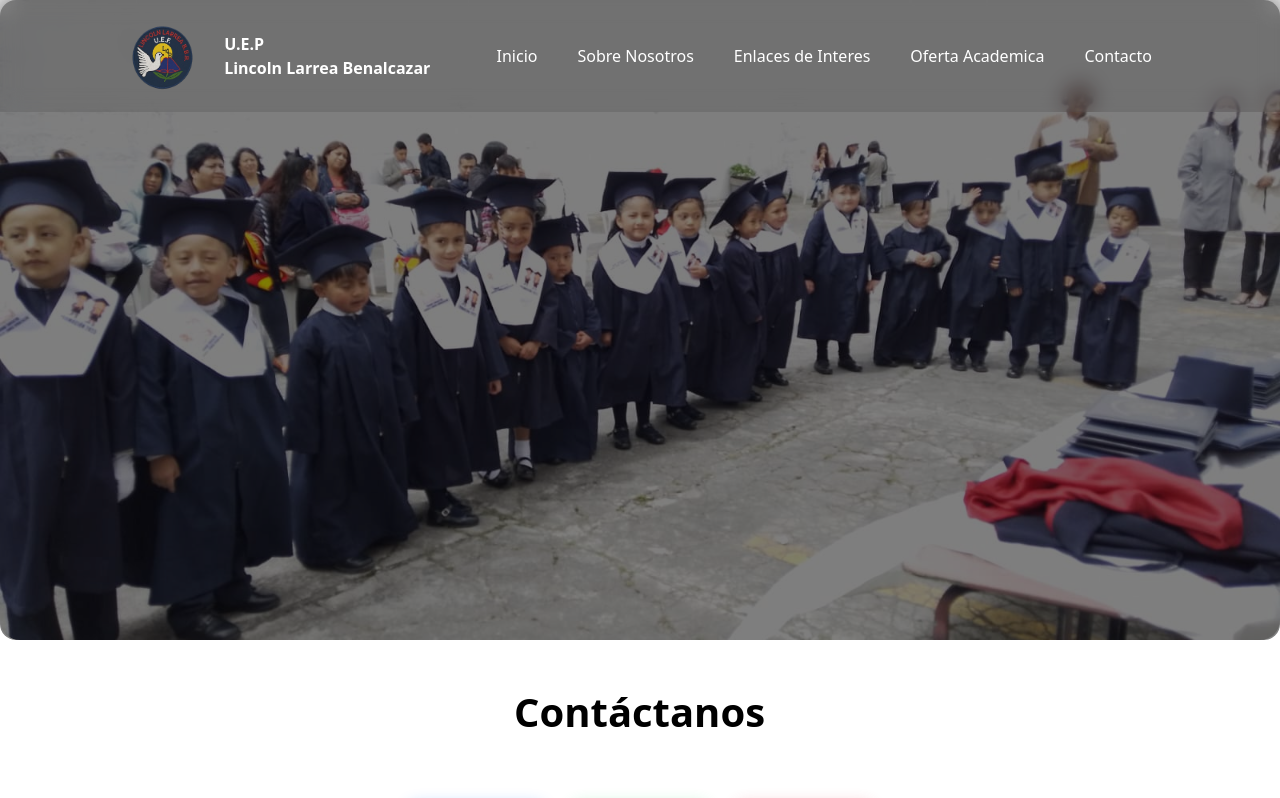
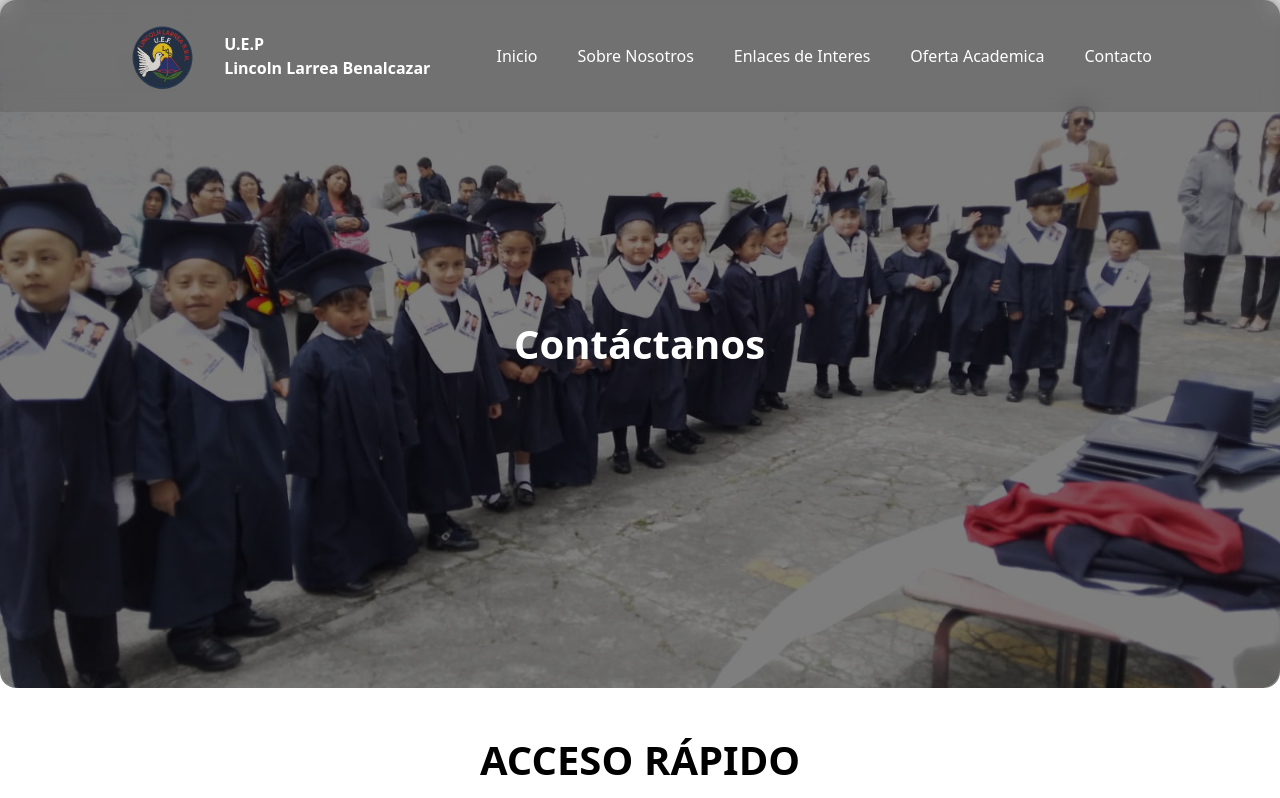
Before and after one commit to luiscr918/proyecto-lincon-web, a React (Vite) app: page /contactos2 in a window 1280 px wide. Shown: the top 798 px of the page. Built offline with nearby package versions, Linux system fonts and the light colour scheme; no server answers.

Commit message:
TITULO DE PORTADA

```diff
--- a/src/components/ContactosComponents/PortadaComponents.tsx
+++ b/src/components/ContactosComponents/PortadaComponents.tsx
@@ -1,7 +1,6 @@
 import portada from '../../assets/imgs/contactos.jpg';
+import BlurText from '../Componentes de prueba/BlurText'; // ajusta la ruta si es necesario
 
-//imagen
-import img1 from '../../assets/imgs/whatsapp.png'
 export default function Portada() {
     return (
         <section className="contacto-hero">
@@ -16,21 +15,41 @@
                         padding: '20rem',
                         color: '#fff',
                         position: 'relative',
-                        animation: 'fadeIn 1.5s ease-out'
+                        animation: 'fadeIn 1.5s ease-out',
                     }}
                 >
+                    {/* Capa oscura */}
                     <div
                         style={{
                             position: 'absolute',
-                            top: 0, left: 0, right: 0, bottom: 0,
+                            top: 0,
+                            left: 0,
+                            right: 0,
+                            bottom: 0,
                             background: 'rgba(0,0,0,0.5)',
                             borderRadius: '16px',
-                            zIndex: 1
+                            zIndex: 1,
                         }}
                     />
-                    <div style={{ position: 'relative', zIndex: 2 }}>
 
-
+                    {/* Contenido */}
+                    <div
+                        style={{
+                            position: 'relative',
+                            zIndex: 2,
+                            display: 'flex',
+                            justifyContent: 'center',
+                            alignItems: 'center',
+                            height: '100%', // para centrar verticalmente si lo deseas
+                        }}
+                    >
+                        <BlurText
+                            text="Contáctanos"
+                            delay={150}
+                            animateBy="words"
+                            direction="top"
+                            className="text-4xl font-bold text-white"
+                        />
                     </div>
                 </div>
             </div>
--- a/src/pages/Contactos2.tsx
+++ b/src/pages/Contactos2.tsx
@@ -52,7 +52,7 @@
                     >
                         {/* Aquí el título animado con BlurText */}
                         <BlurText
-                            text="Contáctanos"
+                            text="ACCESO RÁPIDO"
                             delay={150}
                             animateBy="words"
                             direction="top"
```
